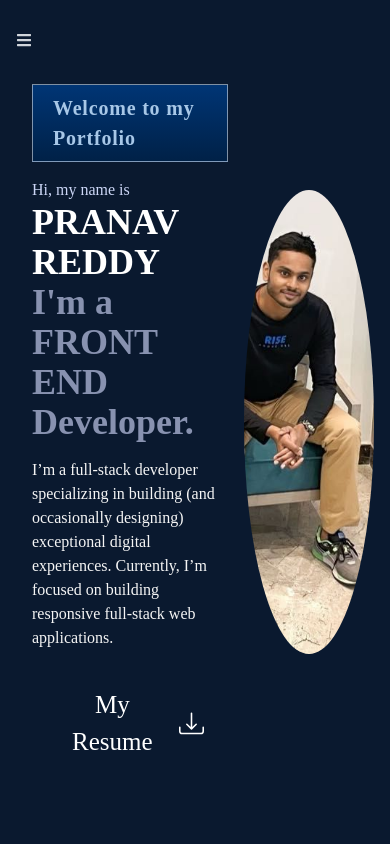
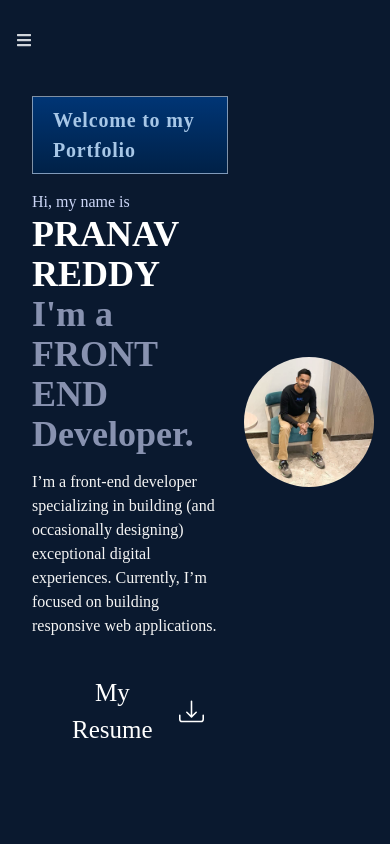
Before and after one commit to mpr7171/Personal-Portfolio-Website, a React (Create React App) app in the folder portfolio-app-react/: page / in a window 390 px wide. Shown: the top 844 px of the page. Built offline with nearby package versions, Linux system fonts and the light colour scheme.

Commit message:
Made the Home Section responsive

```diff
--- a/portfolio-app-react/src/components/Home.jsx
+++ b/portfolio-app-react/src/components/Home.jsx
@@ -1,6 +1,6 @@
 import React from "react";
 import { Download } from "react-bootstrap-icons";
-import Profile from "../assets/profile_pic.jpg"
+import Profile from "../assets/profile_pic.jpg";
 
 const Home = () => {
   const containerStyles = {
@@ -33,7 +33,7 @@
     borderRadius: "50%",
     overflow: "hidden",
     marginLeft: "5%",
-    marginRight: "-5%"
+    marginRight: "-5%",
   };
 
   const imageStyles = {
@@ -43,8 +43,8 @@
   };
 
   return (
-    <div name="home" className="w-full h-screen bg-[#0a192f]">
-      <div className="max-w-[1000px] mx-auto px-8 flex flex-col justify-center h-full" style={containerStyles}>
+    <div name="home" className="w-full min-h-screen bg-[#0a192f]">
+      <div className="max-w-[1000px] mx-auto px-8 flex flex-col justify-center min-h-screen" style={containerStyles}>
         <div style={leftContentStyles}>
           <span style={taglineStyles}>Welcome to my Portfolio</span>
 
@@ -60,7 +60,7 @@
 
           <div>
             <p className="text-[#F5F5F5] py-4 max-w-[700px]">
-              I’m a full-stack developer specializing in building (and occasionally designing) exceptional digital experiences. Currently, I’m focused on building responsive full-stack web applications.
+              I’m a front-end developer specializing in building (and occasionally designing) exceptional digital experiences. Currently, I’m focused on building responsive web applications.
             </p>
           </div>
 
```
